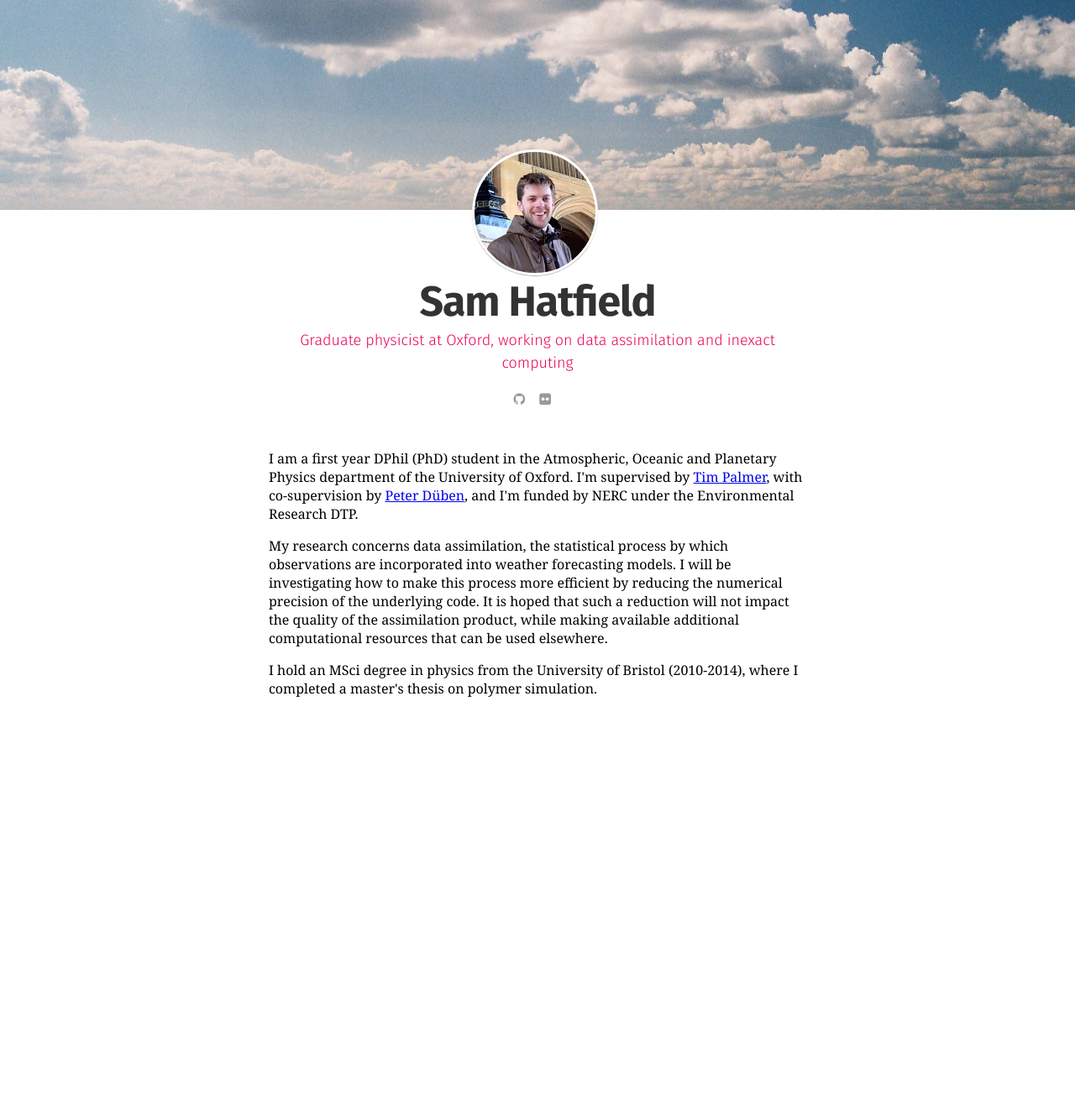
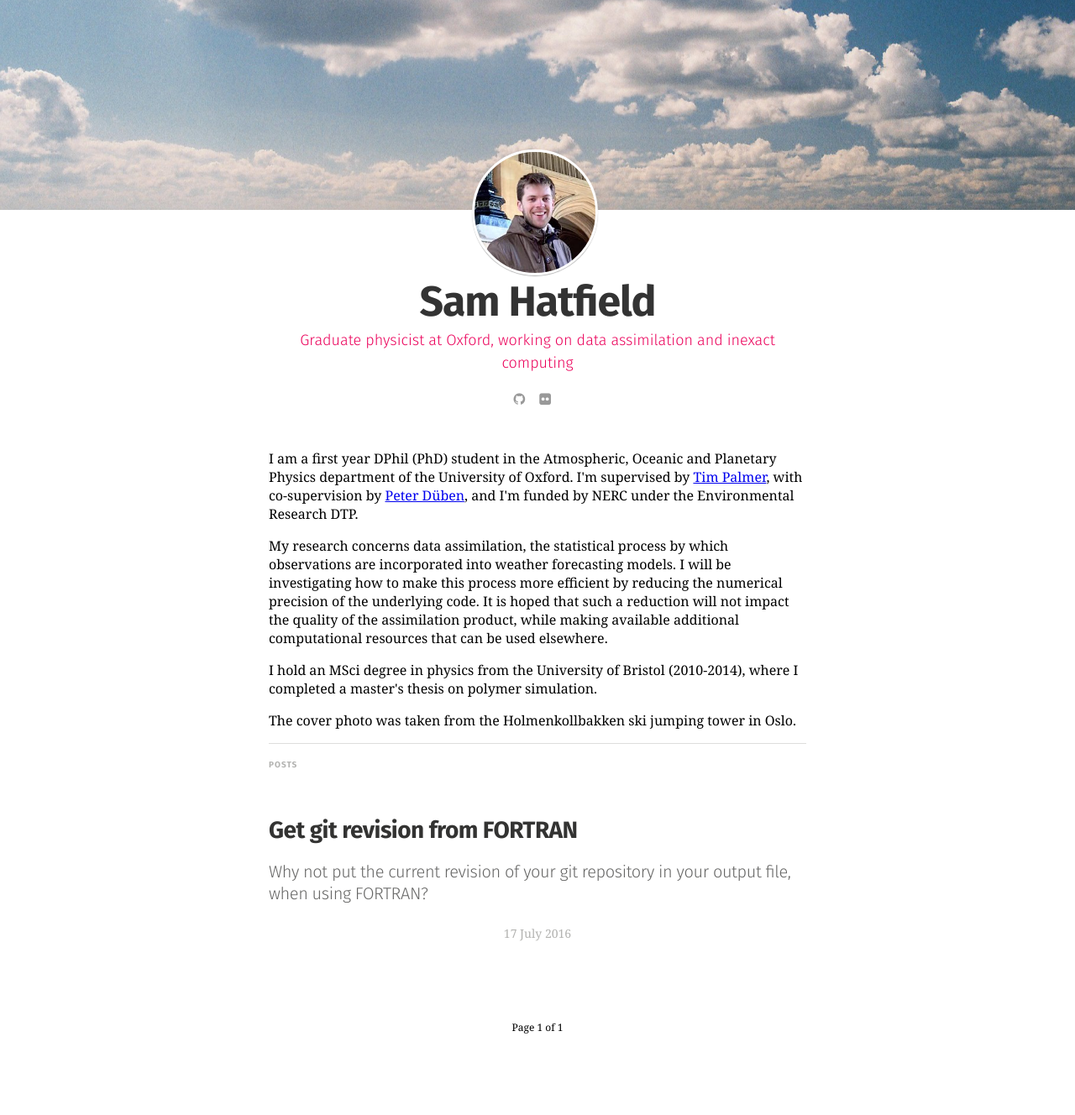
Before and after one commit to samhatfield/samhatfield.github.io, a Jekyll site: the page built from index.html, in a window 1280 px wide. Shown: the whole page at 84% size. Built offline with Jekyll 4.4.1, drawn with Linux system fonts in a browser that asks for light colours; nearby versions of some CDN libraries; the list of posts is cut into pages by our own code; before the commit the page ends 943 px from its top, so only the background shows below that.

Commit message:
Added back posts functionality
Also added a short post on FORTRAN.

```diff
--- /dev/null
+++ b/_posts/2016-07-17-get-git-revision-in-fortran.md
@@ -0,0 +1,38 @@
+---
+layout: post
+title: "Get git revision from FORTRAN"
+date: 2016-07-17 18:57:00
+---
+
+Why not put the current revision of your git repository in your output file, when using FORTRAN?
+
+{% highlight fortran %}
+character(len=41) :: git_rev
+
+! ...
+
+call execute_command_line('git rev-parse HEAD > out.txt')
+open(unit=10, file='out.txt', action='read')
+read(10, *) git_rev
+close(10)
+call execute_command_line('rm -f out.txt')
+
+! ...
+
+nf90_put_att(ncid, nf90_global, "git-rev", git_rev)
+{% endhighlight %}
+
+And then:
+
+{% highlight bash %}
+$ ncdump -h output.nc
+netcdf output {
+...
+// global attributes:
+                :git-rev = "8b74bcc960850500de5aaff02664b6049ab81b27" ;
+}
+{% endhighlight %}
+
+Cool!
+
+The `execute_command_line` subroutine is included in the FORTRAN 2008 standard. Unfortunately, there is no way in the standard to capture the output of the shell command. It's therefore necessary to redirect output to a temporary file, read that file into a character array and then delete it. Be careful what you name the file, so that you don't accidentally overwrite an existing one.
--- a/index.html
+++ b/index.html
@@ -33,4 +33,41 @@ layout: default
 
 <p>I hold an MSci degree in physics from the University of Bristol (2010-2014), where I completed a master's thesis on polymer simulation.</p>
 
+<p>The cover photo was taken from the Holmenkollbakken ski jumping tower in Oslo.</p>
+
+<h5 class="index-headline normal"><span>Posts</span></h5>
+
+<div class="cf frame">
+    {% for post in paginator.posts %}
+    <article class="post" itemscope itemtype="http://schema.org/BlogPosting" role="article">
+        <div class="article-item">
+            <header class="post-header">
+                <h2 class="post-title" itemprop="name"><a href="{{ post.url }}" itemprop="url">{{ post.title }}</a></h2>
+            </header>
+            <section class="post-excerpt" itemprop="description">
+                <p>{{ post.excerpt | strip_html | truncatewords: 50 }}</p>
+            </section>
+            <div class="post-meta">
+                <time datetime="{{ post.date | date_to_long_string }}">{{ post.date | date_to_long_string }}</time>
+                <!--            <span class="post-tags-set">on {{#foreach tags}}<span class="post-tag-{{slug}}">{{#if @first}}{{else}}, {{/if}}<a href="/tag/{{slug}}">{{name}}</a></span>{{/foreach}}</span>-->
+            </div>
+        </div>
+    </article>
+    {% endfor %}
+</div>
+<nav class="pagination" role="navigation">
+    {% if paginator.next_page %}
+    <a class="newer-posts" href="/page{{paginator.next_page}}">&larr; Older posts</a>
+    {% endif %}
+    <span class="page-number">Page {{ paginator.page }} of {{ paginator.total_pages }}</span>
+    {% if paginator.previous_page %}
+    {% if paginator.page == 2 %}
+    <a class="older-posts" href="/">Newer posts &rarr;</a>
+    {% else %}
+    <a class="older-posts" href="/page{{paginator.previous_page}}">Newer posts &rarr;</a>
+    {% endif %}
+    {% endif %}
+</nav>
+<!-- {{!! After all the posts, we have the previous/next pagination links }}
+    {{pagination}} -->
 </main>
```
Lines whose indentation alone changed are shown as unchanged.
